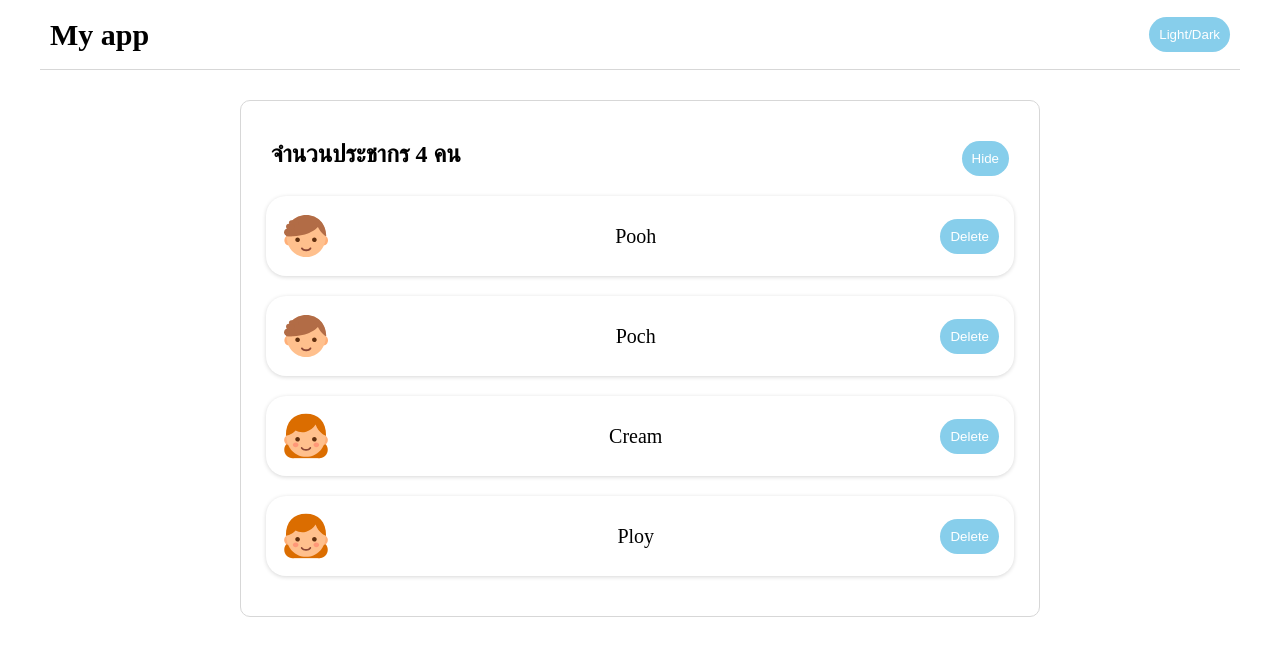
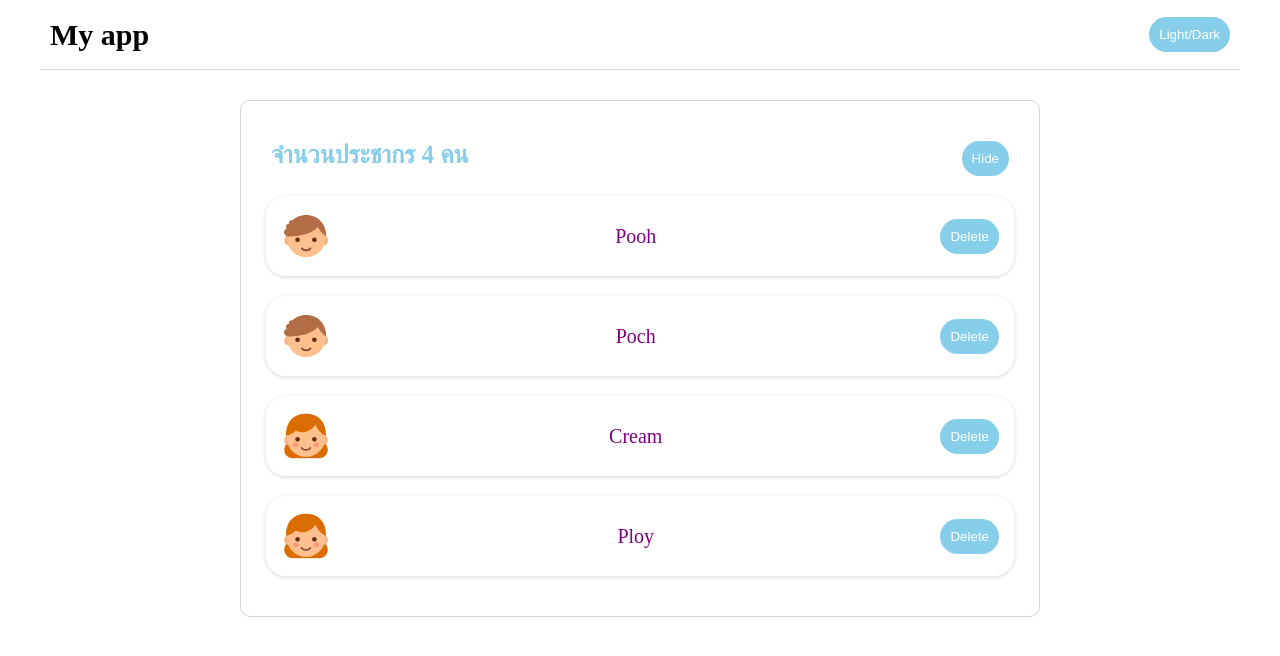
Before and after one commit to PuriDC/Leaen-React19, a React (Vite) app: page / in a window 1280 px wide. Shown: the top 656 px of the page. Built offline with nearby package versions, Linux system fonts and the light colour scheme.

Commit message:
Inlinr Style

```diff
--- a/src/components/PersonList.jsx
+++ b/src/components/PersonList.jsx
@@ -11,11 +11,15 @@ function PersonList() {
   ]);
 
   const [show, setShow] = useState(true);
+  const myStyle={
+    color:"purple",
+    fontSize:"20px"
+  }
 
   return (
     <div className="container">
       <div className="header">
-        <h2>จำนวนประชากร {data.length} คน</h2>
+        <h2 style={{color:"skyblue", fontSize:"25px"}}>จำนวนประชากร {data.length} คน</h2>
         <button onClick={() => setShow(!show)}>{show ? "Hide" : "Show"}</button>
       </div>
       <ul>
@@ -23,7 +27,7 @@ function PersonList() {
           data.map((item) => (
             <li key={item.id}>
                 <img src={item.gender == "Male" ? boy : girl} width={50} height={50} />
-                <p>{item.name}</p>
+                <p style={myStyle}>{item.name}</p>
                 <div className="control">
                   <button>Delete</button>
                 </div>
```
